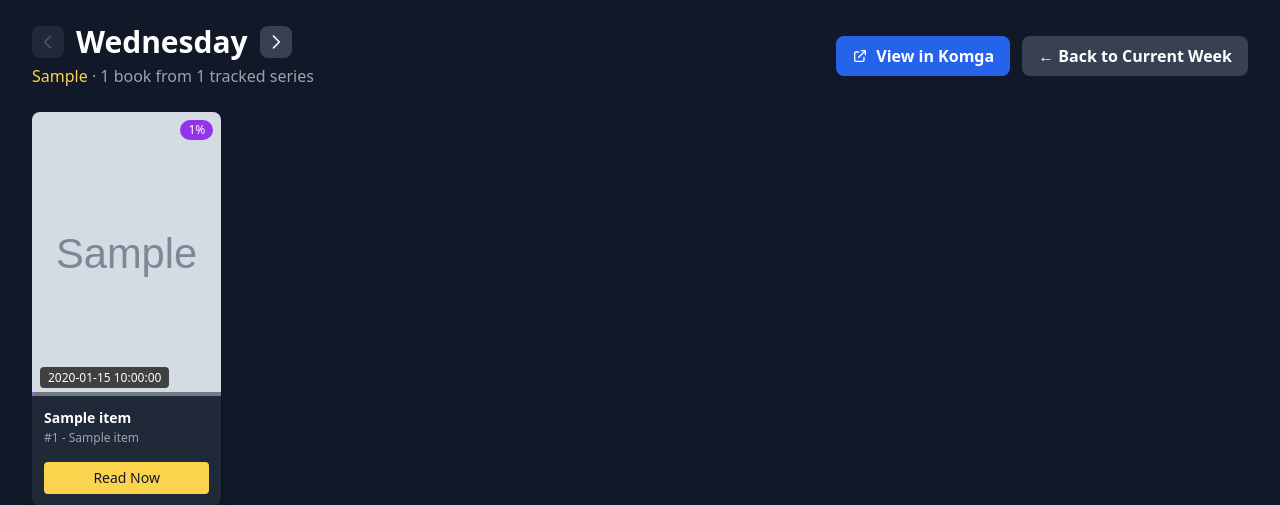
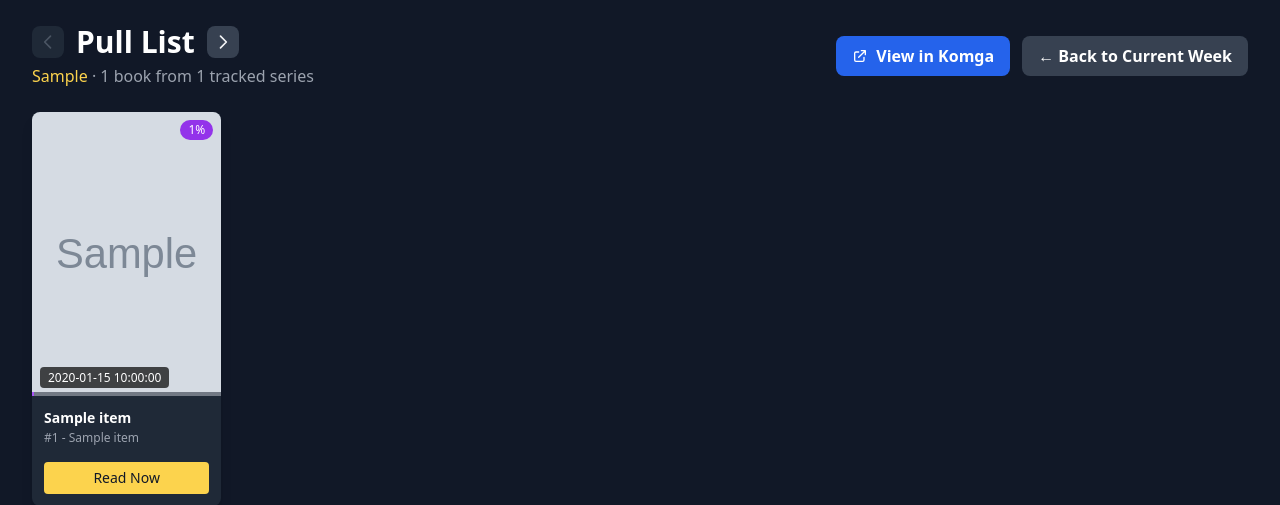
Before and after one commit to rhymeswithjazz/pull-list, a FastAPI app: template app/templates/dashboard.html in a window 1280 px wide. Shown: the part 65-570 px from the top of the page. Run offline with FastAPI, Linux system fonts and the light colour scheme; the template is opened without the code that fills it: most values are stand-ins (such as "Sample title", 1, 10 or a date in 2020); grey boxes marked "Sample" are stand-in pictures; some libraries are stand-ins or nearby versions.

Commit message:
fix: updated dashboard verbiage to be clearer

```diff
--- a/app/templates/dashboard.html
+++ b/app/templates/dashboard.html
@@ -27,9 +27,9 @@
 
                 <h1 class="text-3xl font-bold text-white">
                     {% if is_current_week %}
-                    This Week's Wednesday
+                    This Week's Pull List
                     {% else %}
-                    Wednesday
+                    Pull List
                     {% endif %}
                 </h1>
 
```
